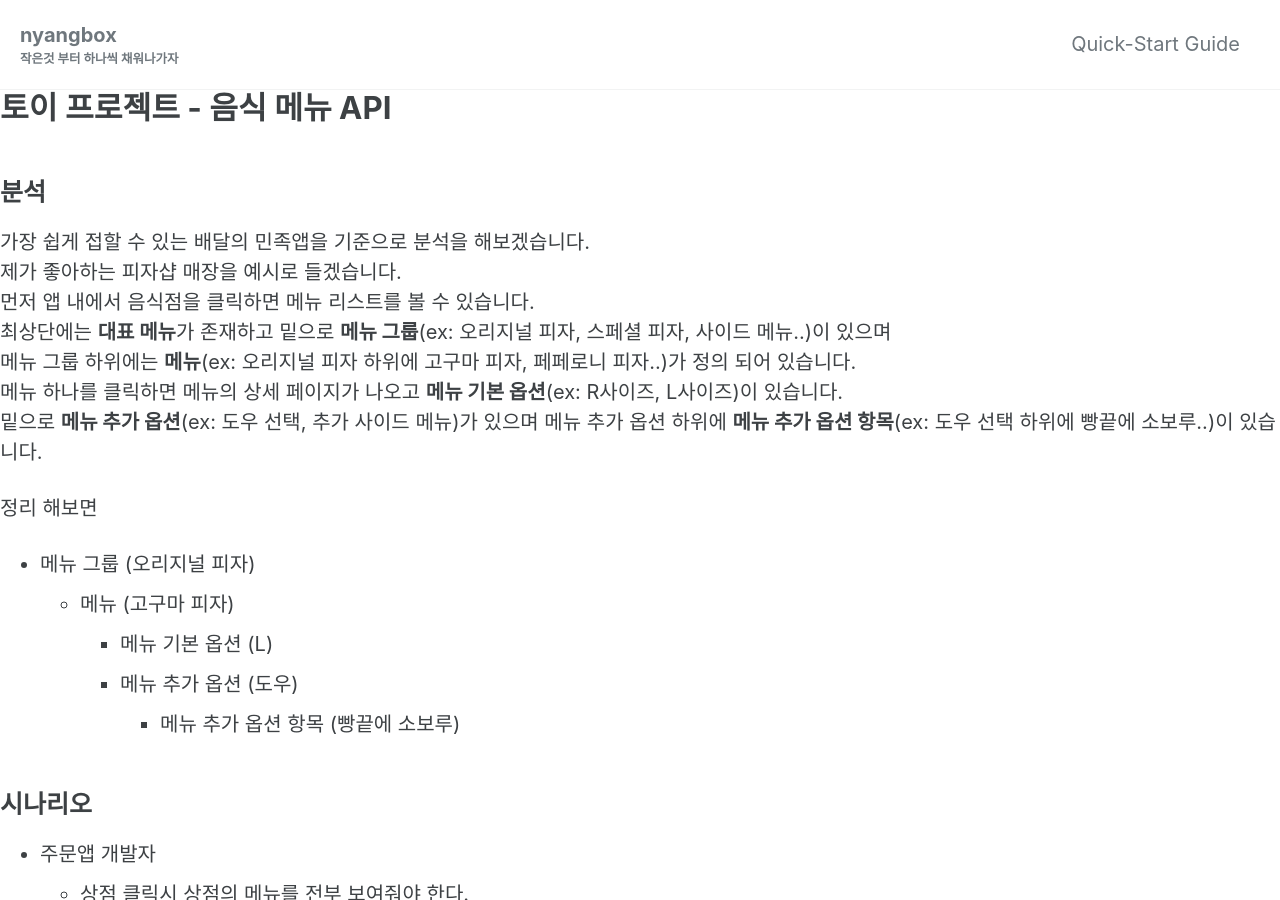
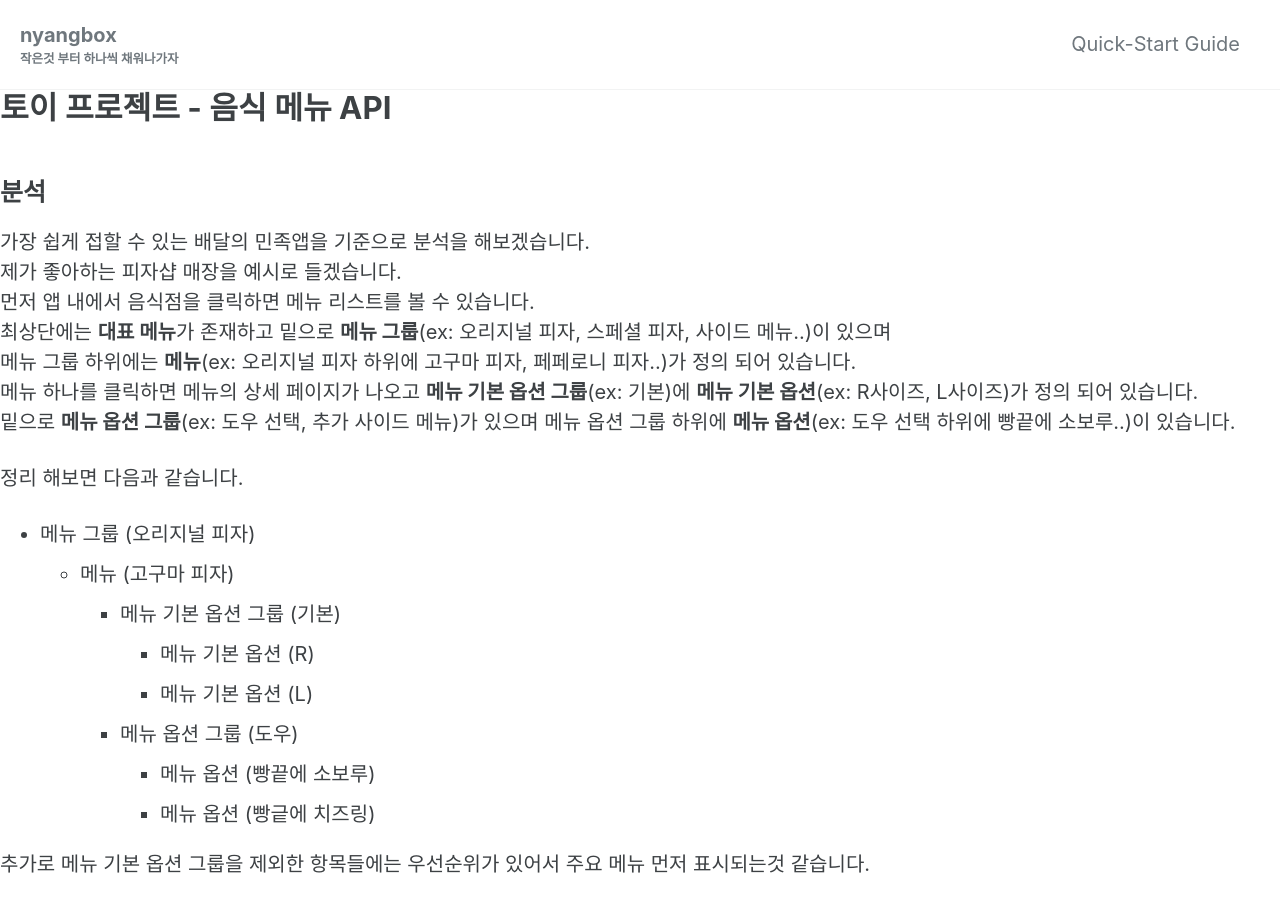
Before and after one commit to maenguin/maenguin.github.io, a Jekyll site: the page built from private/toy/menu.md, in a window 1280 px wide and 900 px high. Built offline with Jekyll 4.4.1, drawn with Linux system fonts in a browser that asks for light colours; cached includes are drawn as plain includes; our own code applies the rules of GitHub Pages for plain Markdown files.

Commit message:
Update menu.md

```diff
--- a/private/toy/menu.md
+++ b/private/toy/menu.md
@@ -6,16 +6,23 @@
 먼저 앱 내에서 음식점을 클릭하면 메뉴 리스트를 볼 수 있습니다.
 최상단에는 **대표 메뉴**가 존재하고 밑으로 **메뉴 그룹**(ex: 오리지널 피자, 스페셜 피자, 사이드 메뉴..)이 있으며
 메뉴 그룹 하위에는 **메뉴**(ex: 오리지널 피자 하위에 고구마 피자, 페페로니 피자..)가 정의 되어 있습니다.
-메뉴 하나를 클릭하면 메뉴의 상세 페이지가 나오고 **메뉴 기본 옵션**(ex: R사이즈, L사이즈)이 있습니다.
-밑으로 **메뉴 추가 옵션**(ex: 도우 선택, 추가 사이드 메뉴)가 있으며 메뉴 추가 옵션 하위에 **메뉴 추가 옵션 항목**(ex: 도우 선택 하위에 빵끝에 소보루..)이 있습니다.
+메뉴 하나를 클릭하면 메뉴의 상세 페이지가 나오고 **메뉴 기본 옵션 그룹**(ex: 기본)에 **메뉴 기본 옵션**(ex: R사이즈, L사이즈)가 정의 되어 있습니다.
+밑으로 **메뉴 옵션 그룹**(ex: 도우 선택, 추가 사이드 메뉴)가 있으며 메뉴 옵션 그룹 하위에 **메뉴 옵션**(ex: 도우 선택 하위에 빵끝에 소보루..)이 있습니다.
 
-정리 해보면
+정리 해보면 다음과 같습니다.
 
 * 메뉴 그룹 (오리지널 피자)
   * 메뉴 (고구마 피자)
-    * 메뉴 기본 옵션 (L)
-    * 메뉴 추가 옵션 (도우)
-      * 메뉴 추가 옵션 항목 (빵끝에 소보루)
+    * 메뉴 기본 옵션 그룹 (기본)
+      * 메뉴 기본 옵션 (R)
+      * 메뉴 기본 옵션 (L)
+    * 메뉴 옵션 그룹 (도우)
+      * 메뉴 옵션 (빵끝에 소보루)
+      * 메뉴 옵션 (빵긑에 치즈링)
+
+추가로 메뉴 기본 옵션 그룹을 제외한 항목들에는 우선순위가 있어서 주요 메뉴 먼저 표시되는것 같습니다.
+
+
 
 ## 시나리오
 * 주문앱 개발자
```
